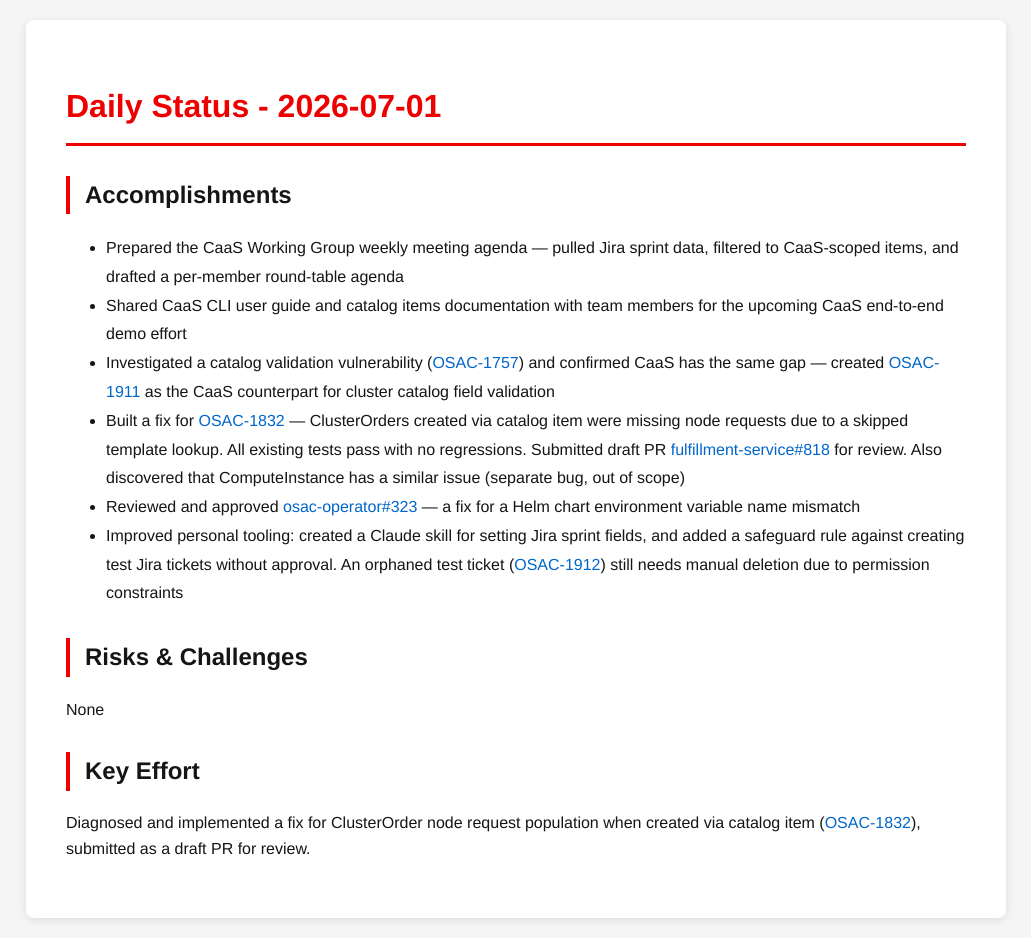
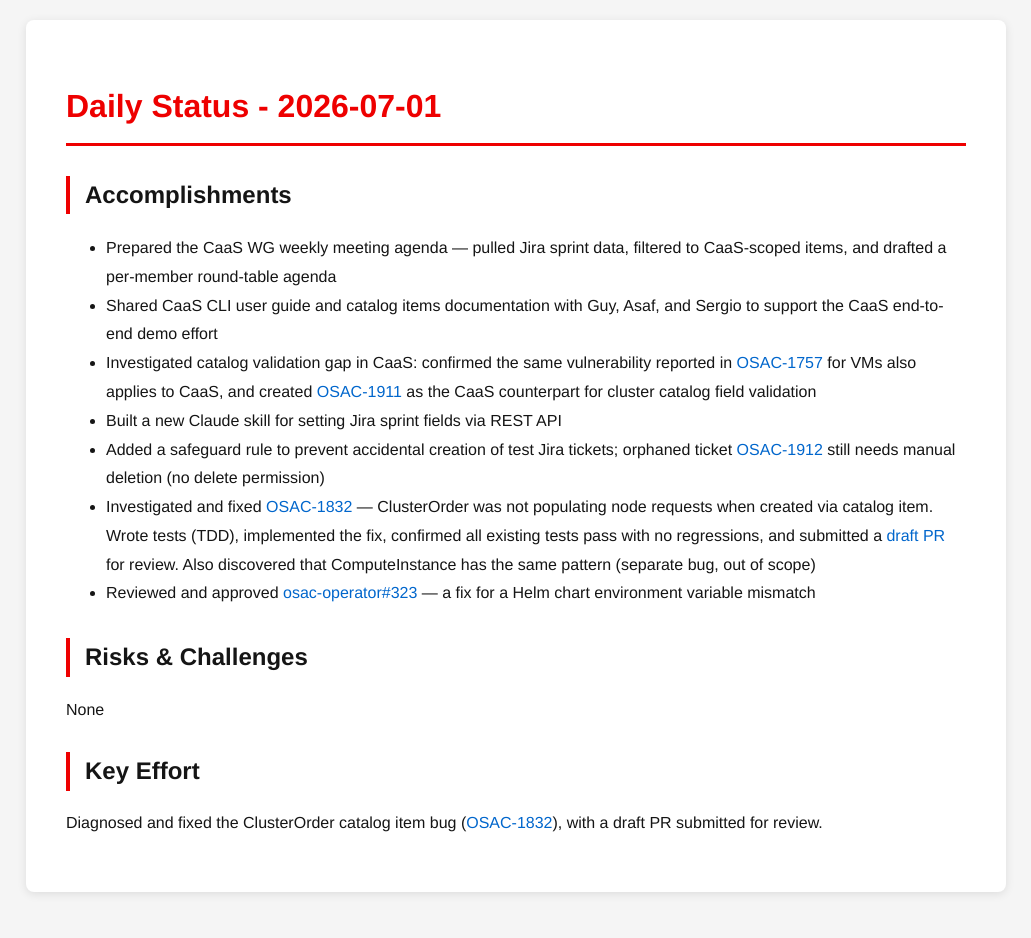
Before and after one commit to tzvatot/daily-status, a Jekyll site: the page built from 2026-07-01.md, in a window 1280 px wide. Shown: the whole page, without its empty margins (124-1155 px from the left). Built offline with Jekyll 4.4.1, drawn with Linux system fonts in a browser that asks for light colours; after the commit the page ends 912 px from its top, so only the background shows below that.

Commit message:
Daily status update - 2026-07-01

```diff
--- a/2026-07-01.md
+++ b/2026-07-01.md
@@ -7,15 +7,16 @@ date: 2026-07-01
 # Daily Status - 2026-07-01
 
 ## Accomplishments
-- Prepared the CaaS Working Group weekly meeting agenda — pulled Jira sprint data, filtered to CaaS-scoped items, and drafted a per-member round-table agenda
-- Shared CaaS CLI user guide and catalog items documentation with team members for the upcoming CaaS end-to-end demo effort
-- Investigated a catalog validation vulnerability ([OSAC-1757](https://redhat.atlassian.net/browse/OSAC-1757)) and confirmed CaaS has the same gap — created [OSAC-1911](https://redhat.atlassian.net/browse/OSAC-1911) as the CaaS counterpart for cluster catalog field validation
-- Built a fix for [OSAC-1832](https://redhat.atlassian.net/browse/OSAC-1832) — ClusterOrders created via catalog item were missing node requests due to a skipped template lookup. All existing tests pass with no regressions. Submitted draft PR [fulfillment-service#818](https://github.com/osac-project/fulfillment-service/pull/818) for review. Also discovered that ComputeInstance has a similar issue (separate bug, out of scope)
-- Reviewed and approved [osac-operator#323](https://github.com/osac-project/osac-operator/pull/323) — a fix for a Helm chart environment variable name mismatch
-- Improved personal tooling: created a Claude skill for setting Jira sprint fields, and added a safeguard rule against creating test Jira tickets without approval. An orphaned test ticket ([OSAC-1912](https://redhat.atlassian.net/browse/OSAC-1912)) still needs manual deletion due to permission constraints
+- Prepared the CaaS WG weekly meeting agenda — pulled Jira sprint data, filtered to CaaS-scoped items, and drafted a per-member round-table agenda
+- Shared CaaS CLI user guide and catalog items documentation with Guy, Asaf, and Sergio to support the CaaS end-to-end demo effort
+- Investigated catalog validation gap in CaaS: confirmed the same vulnerability reported in [OSAC-1757](https://redhat.atlassian.net/browse/OSAC-1757) for VMs also applies to CaaS, and created [OSAC-1911](https://redhat.atlassian.net/browse/OSAC-1911) as the CaaS counterpart for cluster catalog field validation
+- Built a new Claude skill for setting Jira sprint fields via REST API
+- Added a safeguard rule to prevent accidental creation of test Jira tickets; orphaned ticket [OSAC-1912](https://redhat.atlassian.net/browse/OSAC-1912) still needs manual deletion (no delete permission)
+- Investigated and fixed [OSAC-1832](https://redhat.atlassian.net/browse/OSAC-1832) — ClusterOrder was not populating node requests when created via catalog item. Wrote tests (TDD), implemented the fix, confirmed all existing tests pass with no regressions, and submitted a [draft PR](https://github.com/osac-project/fulfillment-service/pull/818) for review. Also discovered that ComputeInstance has the same pattern (separate bug, out of scope)
+- Reviewed and approved [osac-operator#323](https://github.com/osac-project/osac-operator/pull/323) — a fix for a Helm chart environment variable mismatch
 
 ## Risks & Challenges
 None
 
 ## Key Effort
-Diagnosed and implemented a fix for ClusterOrder node request population when created via catalog item ([OSAC-1832](https://redhat.atlassian.net/browse/OSAC-1832)), submitted as a draft PR for review.
+Diagnosed and fixed the ClusterOrder catalog item bug ([OSAC-1832](https://redhat.atlassian.net/browse/OSAC-1832)), with a draft PR submitted for review.
```
